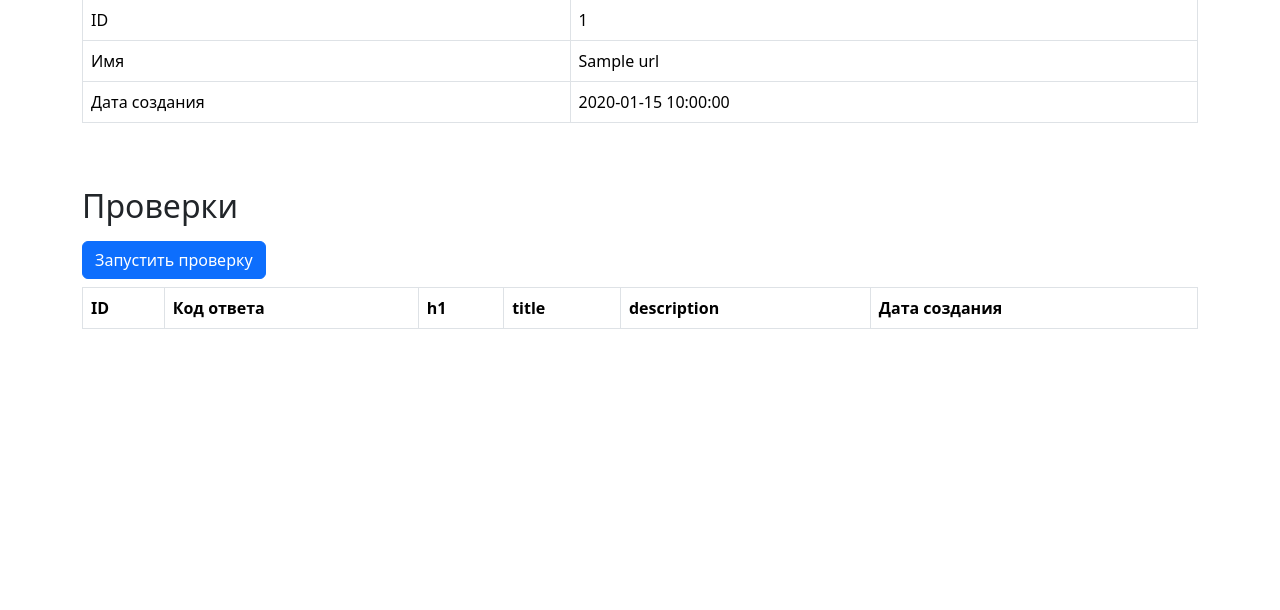
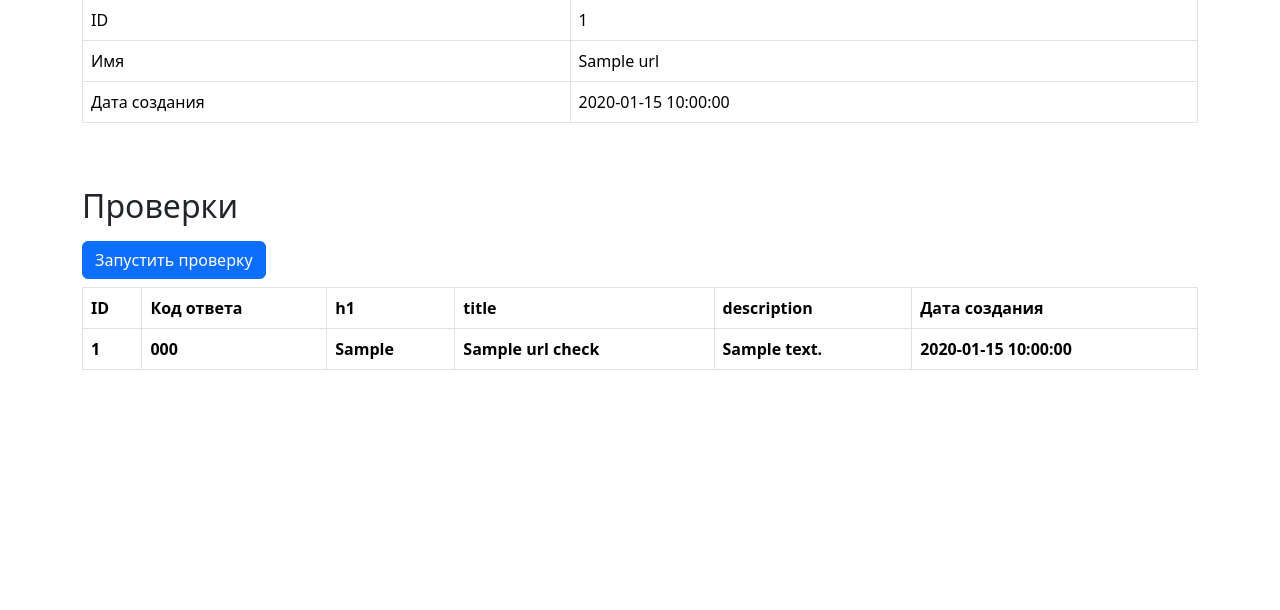
Before and after one commit to Celovechek/python-project-83, a Flask app: page /urls/1 in a window 1280 px wide. Shown: the part 129-739 px from the top of the page. Run offline with Flask 3, Linux system fonts and the light colour scheme; a database or web service that is not in the repository returns one stand-in record (values such as "Sample title"); lists and menus that the app fills with data are empty; some libraries are stand-ins or nearby versions.

Commit message:
create checks

```diff
--- a/page_analyzer/app.py
+++ b/page_analyzer/app.py
@@ -34,7 +34,7 @@ def index():
         url = db.get_url_by_name(conn, normalized_url)
         if url:
             flash('URL уже существует', 'info')
-            id = url.id
+            id = url.get('id')
         else:
             id = db.add_url(conn, normalized_url)
             db.close(conn)
@@ -48,13 +48,14 @@ def index():
 def show_url(id):
     conn = db.create_connection(DATABASE_URL)
     url = db.get_url(conn, id)
+    checks = db.get_checks_by_url(conn, id)
     db.close(conn)
 
     if not url:
         flash('Запись не найдена', 'danger')
         return redirect(url_for('index'))
 
-    return render_template('show_url.html', url=url)
+    return render_template('show_url.html', url=url, checks=checks)
 
 
 @app.route('/urls')
@@ -63,6 +64,27 @@ def show_urls():
     urls = db.get_urls(conn)
     db.close(conn)
     return render_template('urls.html', urls=urls)
+
+
+@app.post('/urls/<id>/checks')
+def checks(id):
+    conn = db.create_connection(DATABASE_URL)
+    # url = db.get_url(conn, id)
+
+    check_data = {
+        'url_id': id,
+        'status_code': 200,
+        'h1': '',
+        'title': '',
+        'description': ''
+    }
+
+    flash('Страница успешно проверена', 'success')
+
+    db.add_url_check(conn, check_data)
+    db.close(conn)
+
+    return redirect(url_for('show_url', id=id), 302)
 
 
 def validate_url(url: str):
--- a/page_analyzer/db.py
+++ b/page_analyzer/db.py
@@ -12,7 +12,7 @@ def create_connection(DATABASE_URL):
 
 
 def get_url_by_name(conn, url):
-    with conn.cursor(cursor_factory=psycopg2.extras.NamedTupleCursor) as cur:
+    with conn.cursor(cursor_factory=psycopg2.extras.RealDictCursor) as cur:
 
         cur.execute("""
             SELECT * FROM urls
@@ -47,3 +47,37 @@ def get_urls(conn):
         cur.execute("SELECT * FROM urls ORDER BY created_at DESC")
         urls = cur.fetchall()
     return urls
+
+
+def add_url_check(conn, check_data):
+    with conn.cursor() as cur:
+        cur.execute("""
+            INSERT INTO url_checks (
+                    url_id,
+                    status_code,
+                    h1,
+                    title,
+                    description,
+                    created_at)
+            VALUES (%s, %s, %s, %s, %s, %s);
+            """,
+                    (check_data['url_id'],
+                     check_data['status_code'],
+                     check_data['h1'],
+                     check_data['title'],
+                     check_data['description'],
+                     datetime.now()),
+                    )
+        conn.commit()
+
+
+def get_checks_by_url(conn, url_id):
+    with conn.cursor(cursor_factory=psycopg2.extras.RealDictCursor) as cur:
+        cur.execute("""SELECT * FROM url_checks
+                       WHERE url_id = %s
+                       ORDER BY created_at DESC;""",
+                    (url_id, )
+                    )
+        checks = cur.fetchall()
+
+    return checks
--- a/page_analyzer/templates/show_url.html
+++ b/page_analyzer/templates/show_url.html
@@ -34,7 +34,7 @@
 
      <!-- Далее поменять-->
       <h2 class="mt-5 mb-3">Проверки</h2>
-      <form method="post" action="/urls/1/checks">
+      <form method="post" action="{{ url_for('checks', id=url.id) }}">
          <input type="submit" class="btn btn-primary" value="Запустить проверку">
       </form>
       <div>
@@ -50,6 +50,16 @@
                </tr>
             </thead>
             <tbody>
+               {% for check in checks %}
+               <tr>
+                  <th>{{ check.id }}</th>
+                  <th>{{ check.status_code }}</th>
+                  <th>{{ check.h1 }}</th>
+                  <th>{{ check.title }}</th>
+                  <th>{{ check.description }}</th>
+                  <th>{{ check.created_at }}</th>
+               </tr>
+               {% endfor %}
             </tbody>
          </table>
       </div>
```
Also changed, not shown: database.sql (+10 -0 lines).
